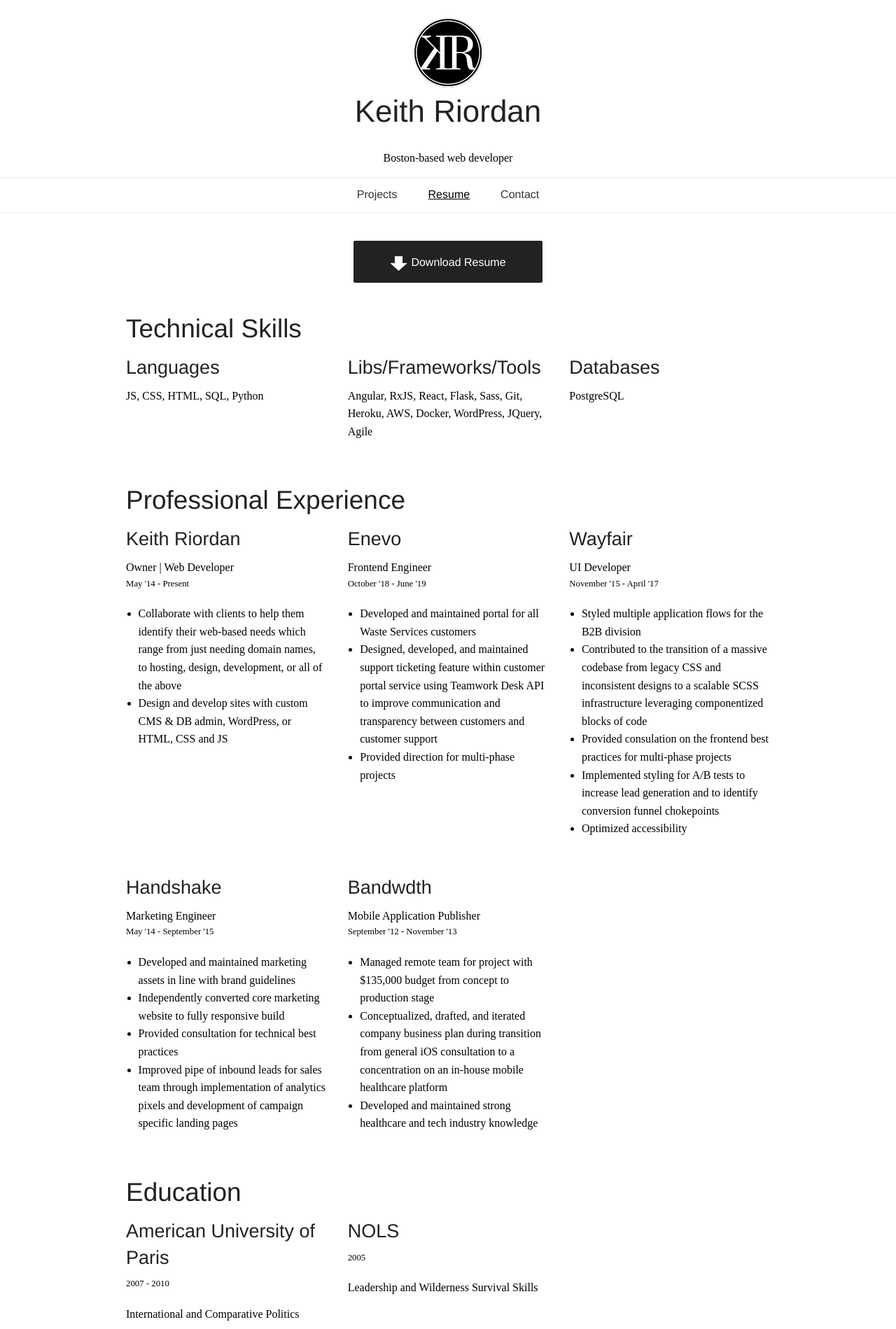
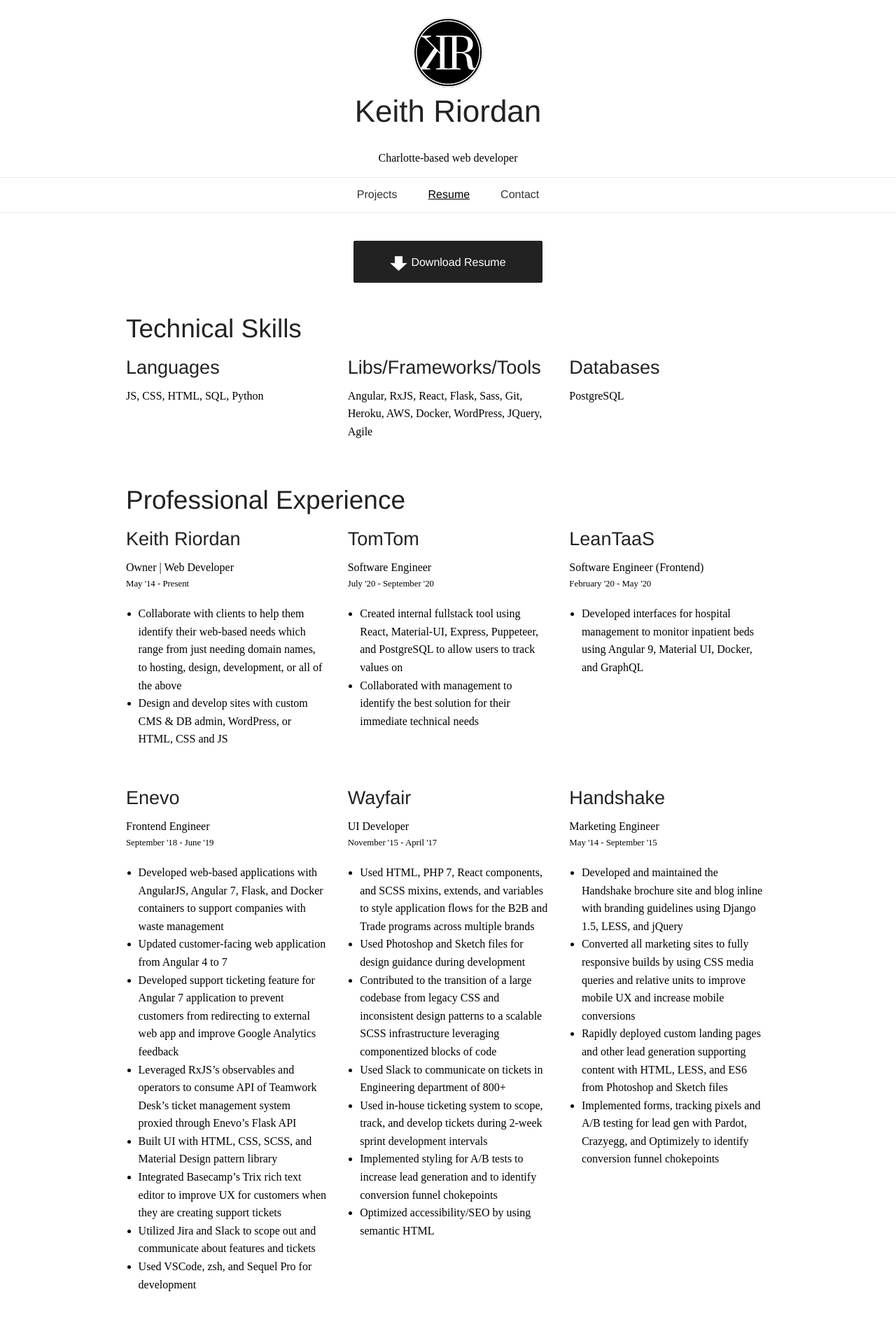
Before and after one commit to Kriordan/personal_portfolio, a Flask app: page /resume in a window 1280 px wide. Shown: the top 1899 px of the page at 70% size. Run offline with Flask 2, Linux system fonts and the light colour scheme; parts of the project's set-up code (start-up, migrations or seed data) failed here and were passed over; some web fonts are replaced.

Commit message:
Update resume and home page

```diff
--- a/project/foyer/yamlfiles/projects.yml
+++ b/project/foyer/yamlfiles/projects.yml
@@ -1,3 +1,21 @@
+-
+    clean_name: tomtom
+    description: "Created internal fullstack tool using React, Material-UI, Express, Puppeteer, and PostgreSQL to allow users to scrape and track values on a variety of webpages. Collaborated with management to identify the best solution for their immediate technical needs."
+    github_repo:
+    has_github_repo: false
+    image: tomtom-logo.png
+    link: https://www.tomtom.com
+    name: TomTom
+    tech_stack: "React, Material UI, Express, Puppeteer, PostgreSQL"
+-
+    clean_name: leantaas
+    description: "Developed interfaces for hospital management to monitor inpatient beds using Angular 9, Material UI, Docker, and GraphQL."
+    github_repo:
+    has_github_repo: false
+    image: leantaas-logo.png
+    link: https://www.leantaas.com
+    name: LeanTaaS
+    tech_stack: "Angular, Material UI, Docker, GraphQL"
 -
     clean_name: enevo
     description: "Developed and maintained portal for all Waste Services customers. Designed, developed, and maintained support ticketing feature within customer portal service using Teamwork Desk API to improve communication and transparency between customers and customer support. Provided direction for multi-phase projects."
--- a/project/templates/_header.html
+++ b/project/templates/_header.html
@@ -13,7 +13,7 @@
   </div>
 
   <nav class="Header-nav">
-    <p class="Header-nav-tagline">Boston-based web developer</p>
+    <p class="Header-nav-tagline">Charlotte-based web developer</p>
     <a
       {% if request.path == '/' %}class="active"{% endif %}
       href="{{ url_for( 'foyer.home' )}}">Projects</a>
--- a/project/templates/resume.html
+++ b/project/templates/resume.html
@@ -39,13 +39,35 @@
         </ul>
       </div>
       <div>
+        <h3>TomTom</h3>
+        <p class="Resume-jobtitle">Software Engineer</p>
+        <p class="Resume-date">July '20 - September '20</p>
+        <ul>
+          <li>Created internal fullstack tool using React, Material-UI, Express, Puppeteer, and PostgreSQL to allow users to track values on</li>
+          <li>Collaborated with management to identify the best solution for their immediate technical needs</li>
+        </ul>
+      </div>
+      <div>
+        <h3>LeanTaaS</h3>
+        <p class="Resume-jobtitle">Software Engineer (Frontend)</p>
+        <p class="Resume-date">February '20 - May '20</p>
+        <ul>
+          <li>Developed interfaces for hospital management to monitor inpatient beds using Angular 9, Material UI, Docker, and GraphQL</li>
+        </ul>
+      </div>
+      <div>
         <h3>Enevo</h3>
         <p class="Resume-jobtitle">Frontend Engineer</p>
-        <p class="Resume-date">October '18 - June '19</p>
+        <p class="Resume-date">September '18 - June '19</p>
         <ul>
-          <li>Developed and maintained portal for all Waste Services customers</li>
-          <li>Designed, developed, and maintained support ticketing feature within customer portal service using Teamwork Desk API to improve communication and transparency between customers and customer support</li>
-          <li>Provided direction for multi-phase projects</li>
+          <li>Developed web-based applications with AngularJS, Angular 7, Flask, and Docker containers to support companies with waste management</li>
+          <li>Updated customer-facing web application from Angular 4 to 7</li>
+          <li>Developed support ticketing feature for Angular 7 application to prevent customers from redirecting to external web app and improve Google Analytics feedback</li>
+          <li>Leveraged RxJS’s observables and operators to consume API of Teamwork Desk’s ticket management system proxied through Enevo’s Flask API</li>
+          <li>Built UI with HTML, CSS, SCSS, and Material Design pattern library</li>
+          <li>Integrated Basecamp’s Trix rich text editor to improve UX for customers when they are creating support tickets</li>
+          <li>Utilized Jira and Slack to scope out and communicate about features and tickets</li>
+          <li>Used VSCode, zsh, and Sequel Pro for development</li>
         </ul>
       </div>
       <div>
@@ -53,11 +75,13 @@
         <p class="Resume-jobtitle">UI Developer</p>
         <p class="Resume-date">November '15 - April '17</p>
         <ul>
-          <li>Styled multiple application flows for the B2B division</li>
-          <li>Contributed to the transition of a massive codebase from legacy CSS and inconsistent designs to a scalable SCSS infrastructure leveraging componentized blocks of code</li>
-          <li>Provided consulation on the frontend best practices for multi-phase projects</li>
+          <li>Used HTML, PHP 7, React components, and SCSS mixins, extends, and variables to style application flows for the B2B and Trade programs across multiple brands</li>
+          <li>Used Photoshop and Sketch files for design guidance during development</li>
+          <li>Contributed to the transition of a large codebase from legacy CSS and inconsistent design patterns to a scalable SCSS infrastructure leveraging componentized blocks of code</li>
+          <li>Used Slack to communicate on tickets in Engineering department of 800+</li>
+          <li>Used in-house ticketing system to scope, track, and develop tickets during 2-week sprint development intervals</li>
           <li>Implemented styling for A/B tests to increase lead generation and to identify conversion funnel chokepoints</li>
-          <li>Optimized accessibility</li>
+          <li>Optimized accessibility/SEO by using semantic HTML</li>
         </ul>
       </div>
       <div>
@@ -65,10 +89,10 @@
         <p class="Resume-jobtitle">Marketing Engineer</p>
         <p class="Resume-date">May '14 - September '15</p>
         <ul>
-          <li>Developed and maintained marketing assets in line with brand guidelines</li>
-          <li>Independently converted core marketing website to fully responsive build</li>
-          <li>Provided consultation for technical best practices</li>
-          <li>Improved pipe of inbound leads for sales team through implementation of analytics pixels and development of campaign specific landing pages</li>
+          <li>Developed and maintained the Handshake brochure site and blog inline with branding guidelines using Django 1.5, LESS, and jQuery</li>
+          <li>Converted all marketing sites to fully responsive builds by using CSS media queries and relative units to improve mobile UX and increase mobile conversions</li>
+          <li>Rapidly deployed custom landing pages and other lead generation supporting content with HTML, LESS, and ES6 from Photoshop and Sketch files</li>
+          <li>Implemented forms, tracking pixels and A/B testing for lead gen with Pardot, Crazyegg, and Optimizely to identify conversion funnel chokepoints</li>
         </ul>
       </div>
       <div>
```
Also changed, not shown: project/static/img/logos/leantaas-logo.png (added), project/static/img/logos/tomtom-logo.png (added), 1 other file.
